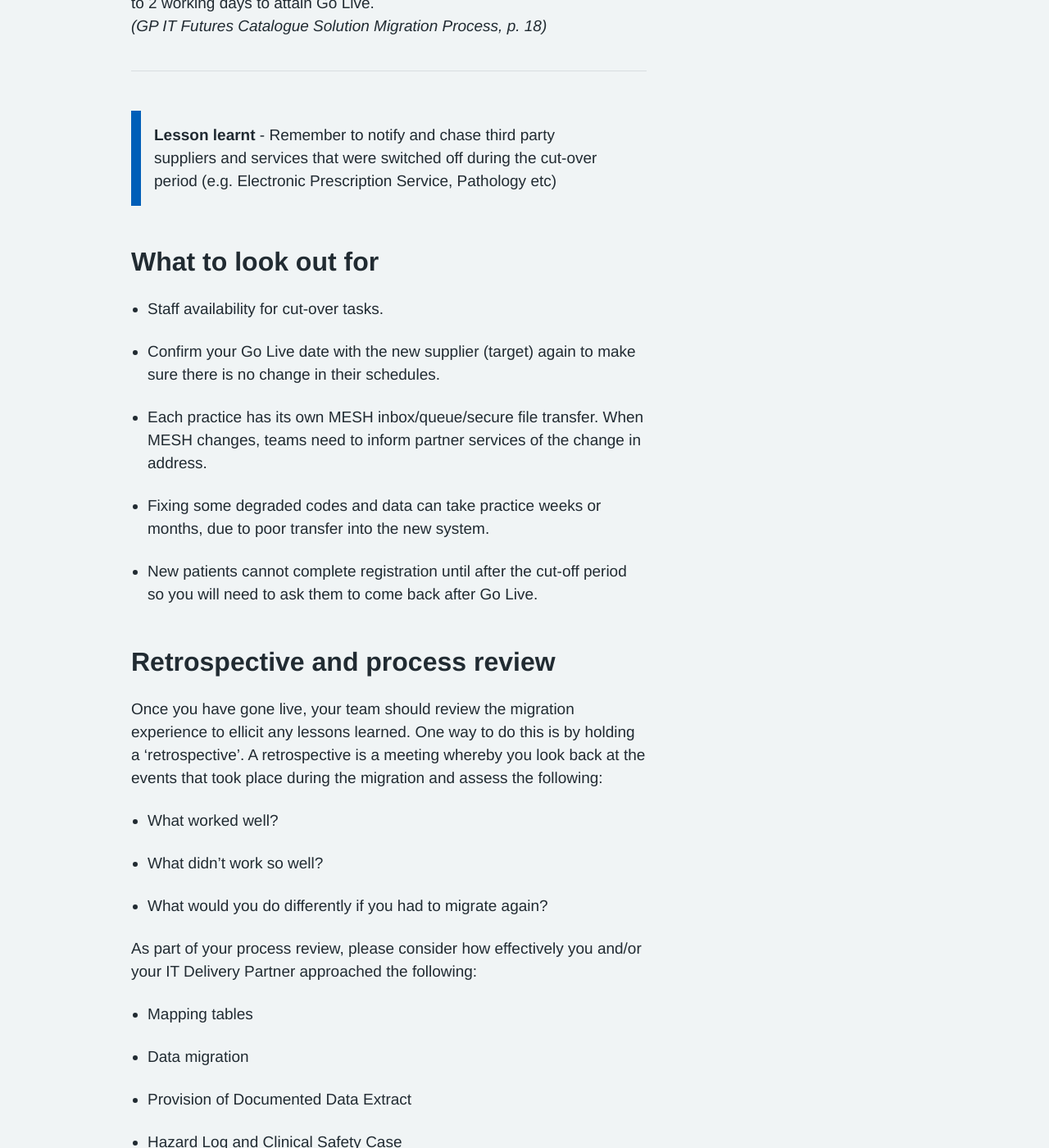
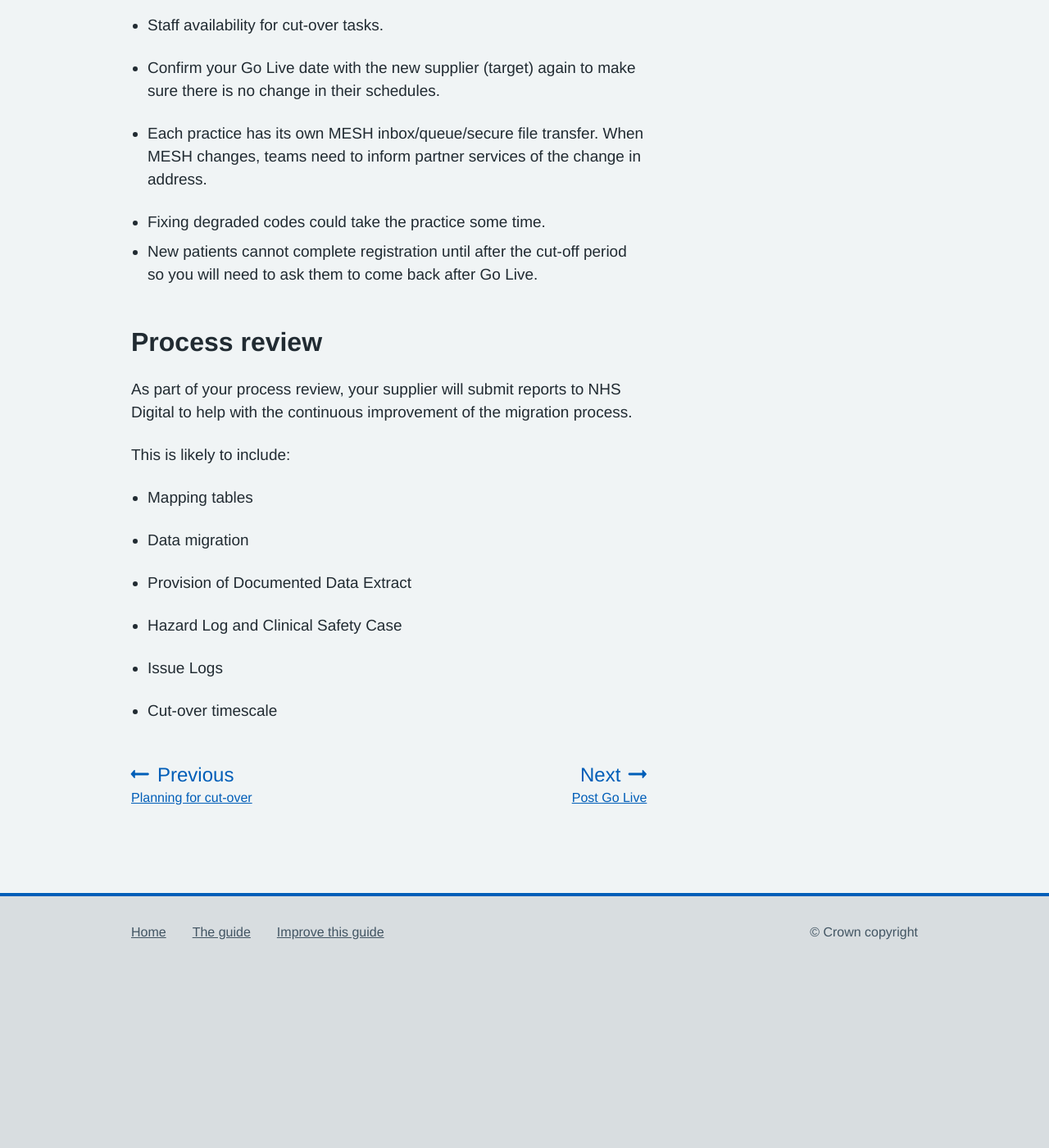
Before and after one commit to nhsconnect/prm-practice-migration, a Jekyll site: the page built from guide/06-cutover-and-go-live.md, in a window 1280 px wide and 1400 px high, scrolled down 3693 px. Shown: the whole window at 82% size. Built offline with Jekyll 4.4.1, drawn with Linux system fonts in a browser that asks for light colours; some web fonts are replaced; after the commit the page ends 4882 px from its top, so only the background shows below that; some of the changed text lies outside the part shown.

Commit message:
Update 06-cutover-and-go-live.md

```diff
--- a/guide/06-cutover-and-go-live.md
+++ b/guide/06-cutover-and-go-live.md
@@ -83,11 +83,10 @@ The new supplier (target) should check patient registration links are working in
 After re-checking, if the practice is satisfied that all the data has been transferred and the migration is successful, the practice can sign off Go Live Data and provide confirmation to the Supplier.
 
 * * *
-**_SLA:_**  The cut-over period should not exceed 72 hours or have an impact on core working hours. If the cut-over period exceeds 72 hours and/or has an impact on core working hours, report the details to your Chief Clinical Information Officer, who will escalate the matter to NHS. You will need to submit this report no later than 5 days after completion of the cut-over period.
+**_SLA:_**  The cut-over period should not exceed 72 hours.
 <br><em>(GP IT Futures Catalogue Solution Migration Process, p. 15)</em>
 * * *
 <!-- [UPLIFT] added reference to Step 10 SLA from Ancillary Document p.15 -->
-<!-- [GAP] need to clarify the role of a Migration Management Agent in this escalation: reference to CCIO is a generic placeholder -->
 
 ## Go Live
 
@@ -96,12 +95,6 @@ Following the actions described previously and Sign off of the Go Live Data, the
 The old system is now read only and available for another 45 days as standard - __check this with your old supplier (source) to ensure that they do not terminate access early__.
 
 Third party systems should come back online.
-
-* * *
-**_SLA:_**  Once you have given your approval for Go Live, your supplier has up to 2 working days to attain Go Live.
-<br><em>(GP IT Futures Catalogue Solution Migration Process, p. 18)</em>
-* * *
-<!-- [UPLIFT] added reference to Step 11 SLA from the Ancillary Document, p. 18 -->
 
 {%- capture lesson_learnt_3 -%}
 __Lesson learnt__ - Remember to notify and chase third party suppliers and services that were switched off during the cut-over period (e.g. Electronic Prescription Service, Pathology etc)
@@ -118,22 +111,16 @@ __Lesson learnt__ - Remember to notify and chase third party suppliers and servi
 
 * Each practice has its own MESH inbox/queue/secure file transfer. When MESH changes, teams need to inform partner services of the change in address.
 
-* Fixing some degraded codes and data can take practice weeks or months, due to poor transfer into the new system.
-
+* Fixing degraded codes could take the practice some time.
+<!-- [UPLIFT] reworded the language here -->
 * New patients cannot complete registration until after the cut-off period so you will need to ask them to come back after Go Live.
 
-## Retrospective and process review
+## Process review
 
-Once you have gone live, your team should review the migration experience to ellicit any lessons learned. One way to do this is by holding a 'retrospective'. A retrospective is a meeting whereby you look back at the events that took place during the migration and assess the following:
+As part of your process review, your supplier will submit reports to NHS Digital to help with the continuous improvement of the migration process.
 
-* What worked well?
-
-* What didn’t work so well?
-
-* What would you do differently if you had to migrate again?
-
-As part of your process review, please consider how effectively you and/or your IT Delivery Partner approached the following:
-
+This is likely to include:
+<!-- [GAP] include reference to metrics dashboard inputs here -->
 * Mapping tables
 
 * Data migration
@@ -144,17 +131,4 @@ As part of your process review, please consider how effectively you and/or your
 
 * Issue Logs
 
-* Cut-over process
-
-<!-- [UPLIFT] added new section on 'Retrospective and process review', as detailed on p. 15 of the Ancillary document -->
-* * *
-**_SLA:_**  You will need to complete and document this process review within 2 weeks of business Go-Live.
-<br><em>(GP IT Futures Catalogue Solution Migration Process, p. 16)</em>
-* * *
-<!-- [UPLIFT] added reference to the SLA from Step 10a in the Ancillary document, p. 16-->
-
-<!--Capturing learnings is important because these can be used by your Clinical Commissioning Group (CCG) or GP IT delivery partner (such as a Commissioning Support Unit) to iterate and improve processes for future migrations.
- ## Send us your learnings
-We would also like to receive any learnings you have from your migration so that we can iterate and improve this guide as well as the overall migration process.
-Feedback and learnings can be sent to <a href="mailto:enquiries@nhsdigital.nhs.uk?subject=Practice%20migration%20feedback%20-%20FAO%20Les%20Fawcett,%20NHS%20Digital&body=For%20the%20attention%20of%20Les%20Fawcett,%20Senior%20Project%20Manager,%20NHS Digital">enquiries@nhsdigital.nhs.uk</a> marked for the attention of Les Fawcett, Senior Project Manager, NHS Digital
--->
+* Cut-over timescale
```
